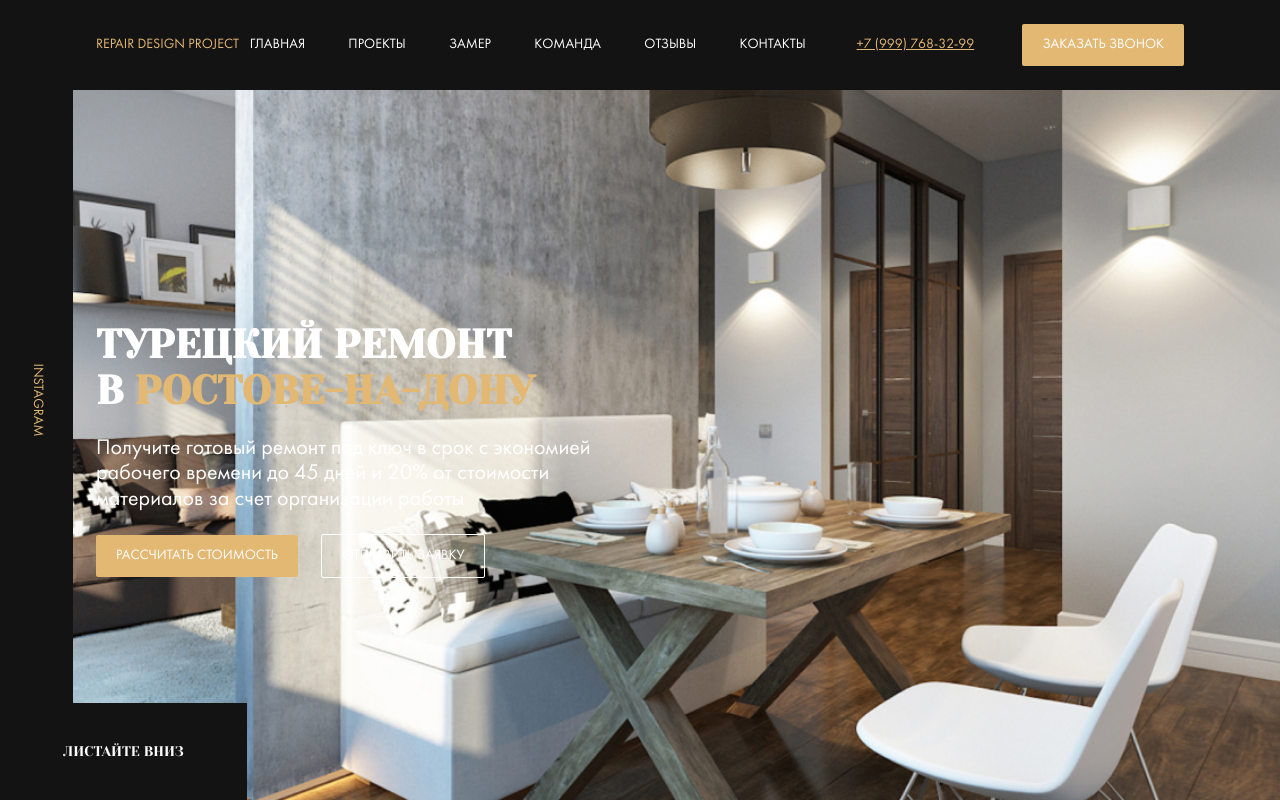
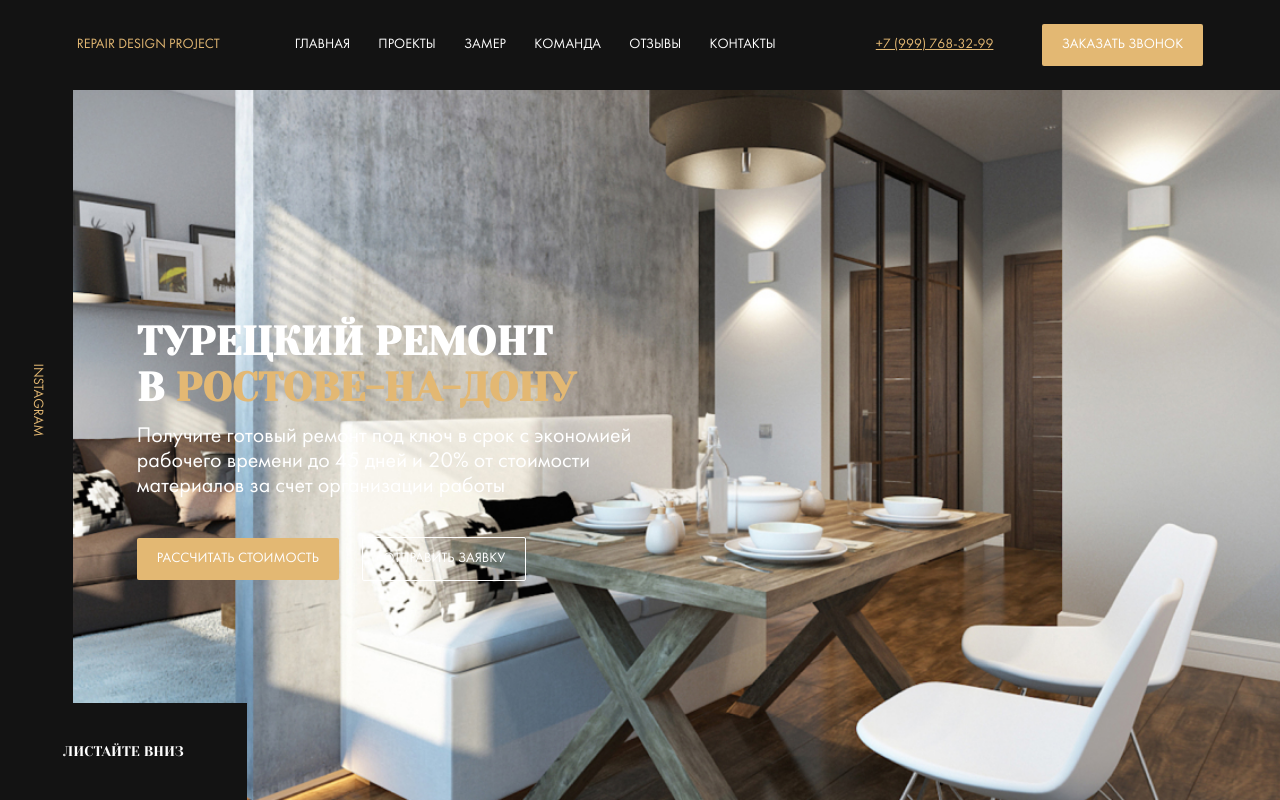
Before and after one commit to dianatruuse/repair_design, a website: page index.html in a window 1280 px wide. Drawn offline with Linux system fonts and the light colour scheme; files whose address does not match are found by name.

Commit message:
refact: fix container and header

```diff
--- a/sass/_grid.sass
+++ b/sass/_grid.sass
@@ -1,4 +1,4 @@
 .container
-  width: 85%
+  width: 88%
   max-width: 1256px
   margin: auto
--- a/sass/templates/_header.sass
+++ b/sass/templates/_header.sass
@@ -11,6 +11,7 @@
   justify-content: space-between
   align-items: center
 .logo
+  margin: 0
   color: $primary
   text-transform: uppercase
 .nav
@@ -18,7 +19,7 @@
     color: $light
     text-decoration: none
     text-transform: uppercase
-    margin-right: 40px
+    margin-right: 25px
 .phone
   color: $primary
 .contacts
--- a/sass/templates/_hero.sass
+++ b/sass/templates/_hero.sass
@@ -9,10 +9,13 @@
   color: $light
   &__content
     max-width: 670px
+    margin-left: 60px
   &__text
     font-size: 22px
     max-width: 500px
+    margin-top: 13px
   &__button
+    margin-top: 16px
     margin-right: 20px
   &__instagram
     position: absolute
```
Also changed, not shown: css/style.css.
